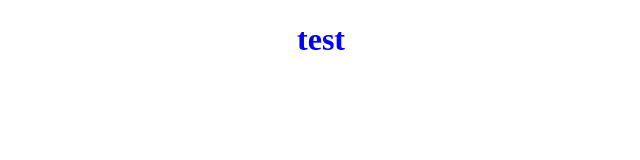
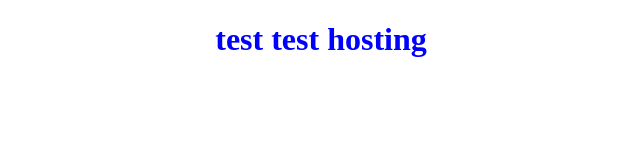
Before and after one commit to Adinaaaaa/Weather-Site, a plain HTML site: page index.html in a window 1280 px wide. Shown: the whole page, without its empty margins (319-959 px from the left). Drawn offline with Linux system fonts and the light colour scheme.

Commit message:
test hosting

```diff
--- a/index.html
+++ b/index.html
@@ -7,6 +7,6 @@
     <link rel="stylesheet" href="style.css" />
   </head>
   <body>
-    <h1>test</h1>
+    <h1>test test hosting</h1>
   </body>
 </html>
```
